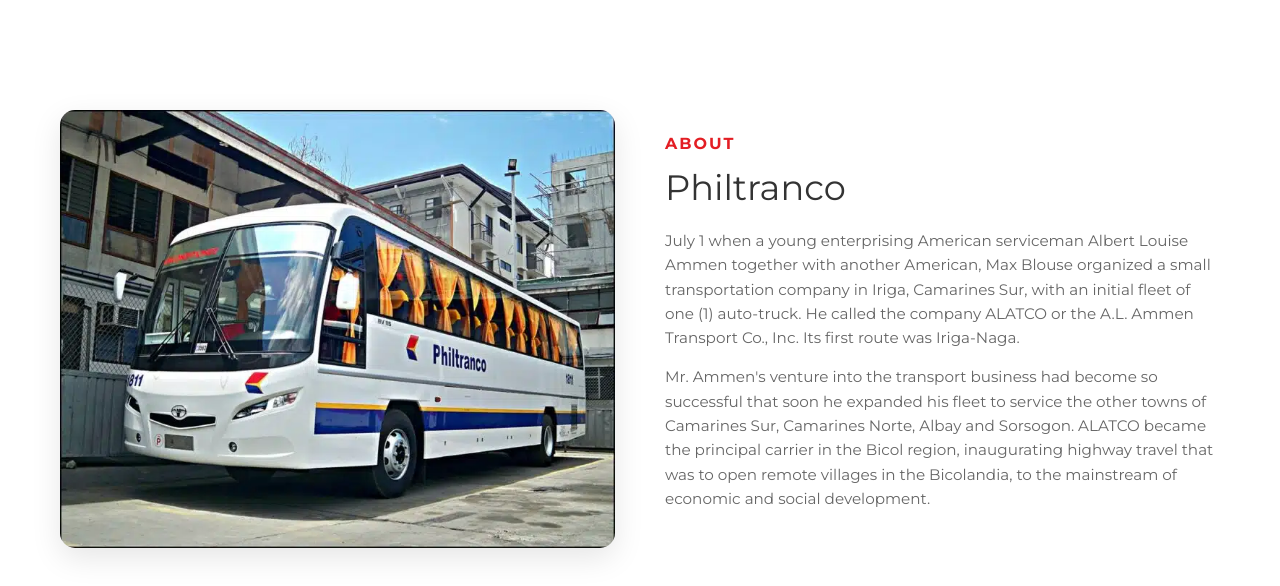
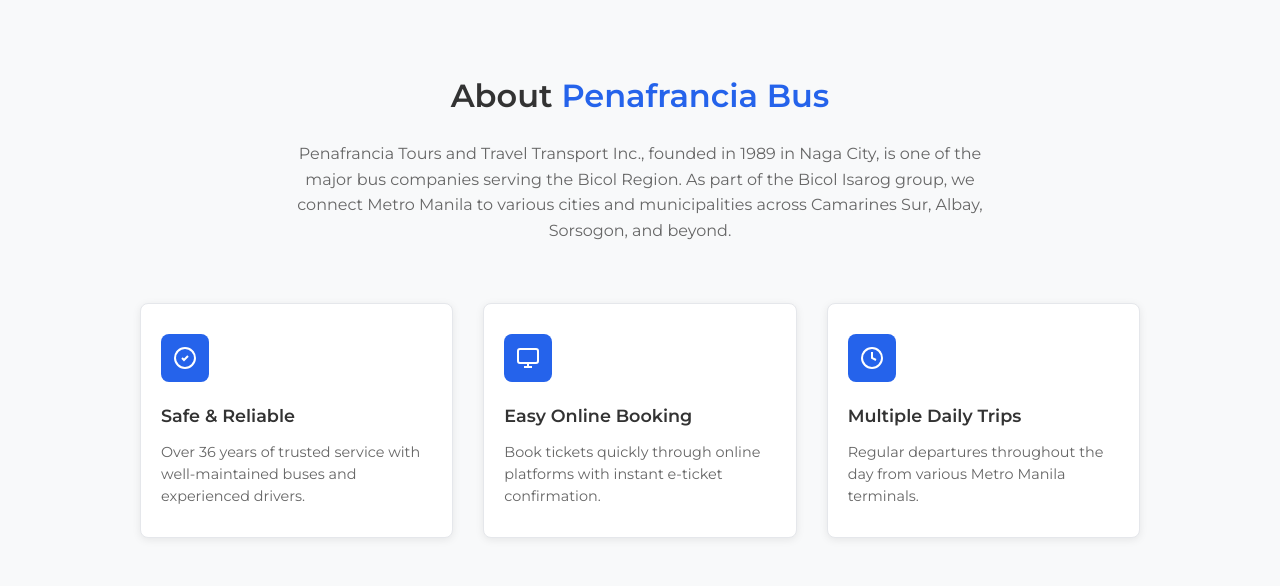
Before and after one commit to LexusGT-26/Philtranco, a Next.js app: page / in a window 1280 px wide. Shown: the part 919-1505 px from the top of the page. Built offline with nearby package versions, Linux system fonts and the light colour scheme.

Commit message:
new push ulit

```diff
--- a/src/app/globals.css
+++ b/src/app/globals.css
@@ -368,42 +368,117 @@
   }
 }
 
-.about {
-  padding: 120px 0 80px;
-  background-color: #fff;
+/* Cards About Section Styles */
+.about-cards {
+  padding: 80px 0;
+  background-color: #f8f9fa;
 }
 
-.about-grid {
-  display: grid;
-  grid-template-columns: repeat(auto-fit, minmax(280px, 1fr));
-  gap: 50px;
-  align-items: center;
+.about-header-cards {
+  text-align: center;
+  margin-bottom: 60px;
+  max-width: 700px;
+  margin-left: auto;
+  margin-right: auto;
 }
 
-.about-img img {
-  width: 100%;
-  border-radius: 15px;
-  box-shadow: 0 10px 30px rgba(0, 0, 0, 0.1);
+.about-title-cards {
+  font-size: 2rem;
+  font-weight: 600;
+  margin-bottom: 20px;
+  color: #333333;
 }
 
-.about-text h4 {
-  color: var(--jac-red);
-  text-transform: uppercase;
-  font-weight: 700;
-  margin-bottom: 10px;
-  letter-spacing: 2px;
+.text-blue-cards {
+  color: #2563eb;
 }
 
-.about-text h2 {
-  font-size: 2.2rem;
-  margin-bottom: 20px;
-  line-height: 1.2;
+.about-description-cards {
+  font-size: 1rem;
+  line-height: 1.6;
+  color: #666666;
+  margin: 0;
 }
 
-.about-text p {
-  color: var(--text-muted);
-  margin-bottom: 15px;
-  font-size: 0.95rem;
+.about-features-grid {
+  display: grid;
+  grid-template-columns: repeat(3, 1fr);
+  gap: 30px;
+  max-width: 1000px;
+  margin: 0 auto;
+}
+
+.about-feature-card {
+  background: white;
+  padding: 30px 20px;
+  border-radius: 8px;
+  text-align: left;
+  box-shadow: 0 2px 8px rgba(0, 0, 0, 0.08);
+  border: 1px solid #e5e7eb;
+  transition: transform 0.3s ease, box-shadow 0.3s ease;
+}
+
+.about-feature-card:hover {
+  transform: translateY(-2px);
+  box-shadow: 0 4px 12px rgba(0, 0, 0, 0.12);
+}
+
+.feature-icon-card {
+  width: 48px;
+  height: 48px;
+  background: #2563eb;
+  border-radius: 8px;
+  display: flex;
+  align-items: center;
+  justify-content: center;
+  color: white;
+  margin-bottom: 20px;
+}
+
+.about-feature-card h3 {
+  font-size: 1.1rem;
+  font-weight: 600;
+  margin-bottom: 12px;
+  color: #333333;
+}
+
+.about-feature-card p {
+  font-size: 0.9rem;
+  line-height: 1.5;
+  color: #666666;
+  margin: 0;
+}
+
+/* Responsive Design for Cards About Section */
+@media (max-width: 1024px) {
+  .about-features-grid {
+    grid-template-columns: 1fr;
+    gap: 25px;
+    max-width: 500px;
+  }
+}
+
+@media (max-width: 768px) {
+  .about-cards {
+    padding: 60px 0;
+  }
+
+  .about-title-cards {
+    font-size: 1.75rem;
+  }
+
+  .about-description-cards {
+    font-size: 0.95rem;
+  }
+
+  .about-feature-card {
+    padding: 25px 20px;
+  }
+
+  .feature-icon-card {
+    width: 44px;
+    height: 44px;
+  }
 }
 
 .features {
--- a/src/components/About.js
+++ b/src/components/About.js
@@ -1,23 +1,54 @@
 export default function About() {
   return (
-    <section className="about" id="about">
-      <div className="container about-grid">
-        <div className="about-img">
-          <img
-            src="/Philtranco.webp"
-            alt="Philtranco Bus"
-            loading="lazy"
-          />
+    <section className="about-cards" id="about">
+      <div className="container">
+        {/* Header Section */}
+        <div className="about-header-cards">
+          <h2 className="about-title-cards">
+            About <span className="text-blue-cards">Penafrancia Bus</span>
+          </h2>
+          <p className="about-description-cards">
+            Penafrancia Tours and Travel Transport Inc., founded in 1989 in Naga City, is one of the major
+            bus companies serving the Bicol Region. As part of the Bicol Isarog group, we connect Metro
+            Manila to various cities and municipalities across Camarines Sur, Albay, Sorsogon, and beyond.
+          </p>
         </div>
-        <div className="about-text">
-          <h4>About</h4>
-          <h2>Philtranco</h2>
-          <p>
-            July 1 when a young enterprising American serviceman Albert Louise Ammen together with another American, Max Blouse organized a small transportation company in Iriga, Camarines Sur, with an initial fleet of one (1) auto-truck. He called the company ALATCO or the A.L. Ammen Transport Co., Inc. Its first route was Iriga-Naga.
-          </p>
-          <p>
-            Mr. Ammen's venture into the transport business had become so successful that soon he expanded his fleet to service the other towns of Camarines Sur, Camarines Norte, Albay and Sorsogon. ALATCO became the principal carrier in the Bicol region, inaugurating highway travel that was to open remote villages in the Bicolandia, to the mainstream of economic and social development.
-          </p>
+
+        {/* Features Cards Grid */}
+        <div className="about-features-grid">
+          <div className="about-feature-card">
+            <div className="feature-icon-card">
+              <svg width="24" height="24" viewBox="0 0 24 24" fill="none" stroke="currentColor" strokeWidth="2">
+                <path d="M9 12l2 2 4-4"></path>
+                <circle cx="12" cy="12" r="10"></circle>
+              </svg>
+            </div>
+            <h3>Safe & Reliable</h3>
+            <p>Over 36 years of trusted service with well-maintained buses and experienced drivers.</p>
+          </div>
+
+          <div className="about-feature-card">
+            <div className="feature-icon-card">
+              <svg width="24" height="24" viewBox="0 0 24 24" fill="none" stroke="currentColor" strokeWidth="2">
+                <rect x="2" y="3" width="20" height="14" rx="2" ry="2"></rect>
+                <line x1="8" y1="21" x2="16" y2="21"></line>
+                <line x1="12" y1="17" x2="12" y2="21"></line>
+              </svg>
+            </div>
+            <h3>Easy Online Booking</h3>
+            <p>Book tickets quickly through online platforms with instant e-ticket confirmation.</p>
+          </div>
+
+          <div className="about-feature-card">
+            <div className="feature-icon-card">
+              <svg width="24" height="24" viewBox="0 0 24 24" fill="none" stroke="currentColor" strokeWidth="2">
+                <circle cx="12" cy="12" r="10"></circle>
+                <polyline points="12 6 12 12 16 14"></polyline>
+              </svg>
+            </div>
+            <h3>Multiple Daily Trips</h3>
+            <p>Regular departures throughout the day from various Metro Manila terminals.</p>
+          </div>
         </div>
       </div>
     </section>
```
